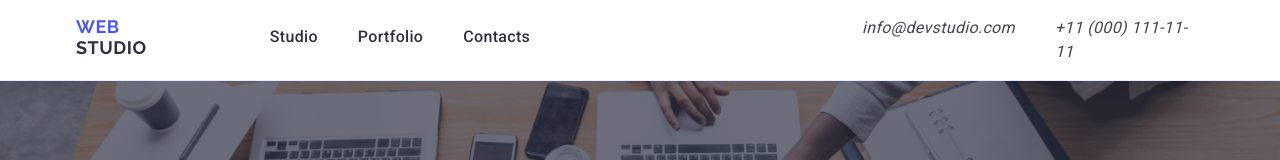
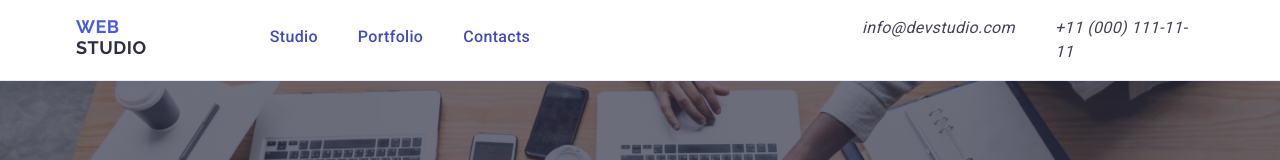
Before and after one commit to OwlDiabro/goit-homework-03, a plain HTML site: page index.html in a window 1280 px wide. Shown: the top 160 px of the page. Drawn offline with nearby package versions, Linux system fonts and the light colour scheme.

Commit message:
Update styles.css

```diff
--- a/css/styles.css
+++ b/css/styles.css
@@ -88,7 +88,12 @@ header > address {
 .spisokhead {
   padding: 24px 0;
   position: relative;
+  color: #404bbf;
 }
+.spisokhead::after {
+  content: "";
+}
+
 .lozung {
   padding: 188px 0;
   background-color: #2e2f42;
```
